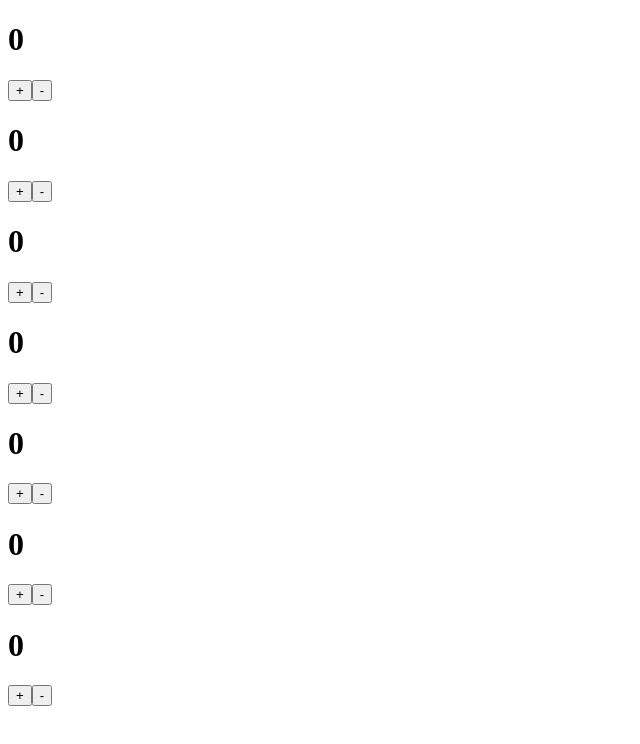
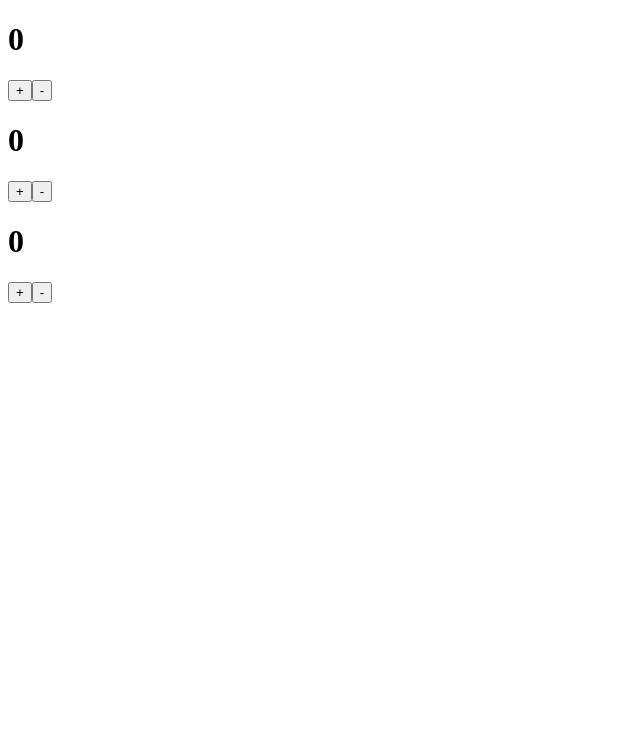
Before and after one commit to mmoga/redux-counter-exploration, a React (Create React App) app: page / in a window 1280 px wide. Shown: the top 744 px of the page, without its empty margins (0-640 px from the left). Built offline with nearby package versions, Linux system fonts and the light colour scheme.

Commit message:
created actions for increment/decrement of the counter

```diff
--- a/src/App.js
+++ b/src/App.js
@@ -3,15 +3,12 @@ import './App.css';
 import { connect } from 'react-redux';
 
 import Counter from './Counter';
+import { increment, decrement } from './counter/actions';
 
 class App extends Component {
   render() {
     return (
       <div>
-        <Counter {...this.props}/>
-        <Counter {...this.props}/>
-        <Counter {...this.props}/>
-        <Counter {...this.props}/>
         <Counter {...this.props}/>
         <Counter {...this.props}/>
         <Counter {...this.props}/>
@@ -28,8 +25,8 @@ const mapStateToProps = (state) => {
 
 const mapDispatchToProps = (dispatch) => {
   return {
-    increment: () => dispatch({type: 'INCREMENT'}),
-    decrement: () => dispatch({type: 'DECREMENT'}),
+    increment: () => dispatch(increment()),
+    decrement: () => dispatch(decrement()),
   }
 }
 
```
